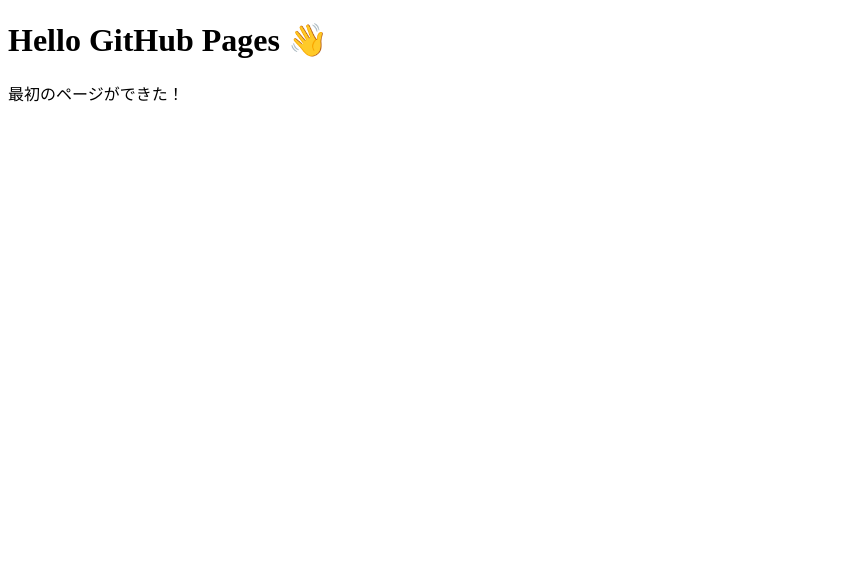
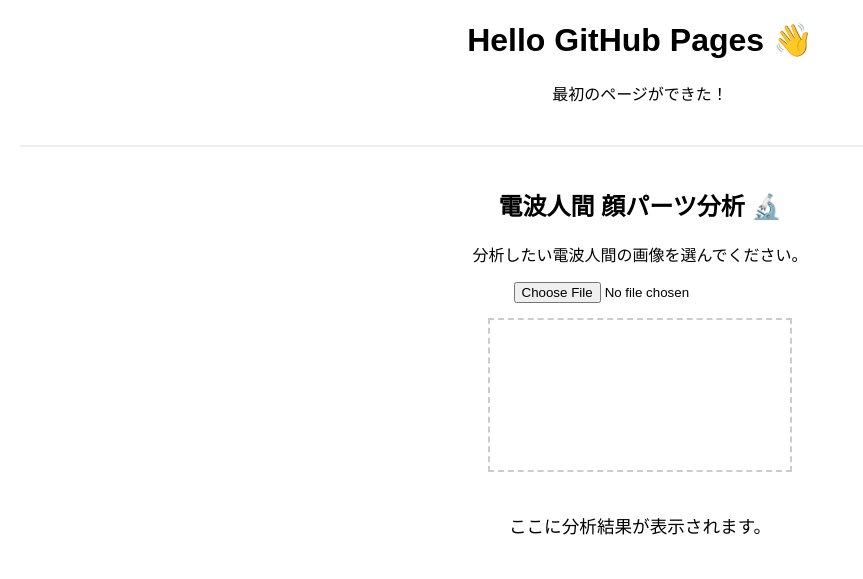
Before and after one commit to lilu0373/lilu0373.github.io, a plain HTML site: page index.html in a window 1280 px wide. Shown: the whole page, without its empty margins (0-863 px from the left). Drawn offline with Linux system fonts and the light colour scheme.

Commit message:
Update index.html

```diff
--- a/index.html
+++ b/index.html
@@ -1,8 +1,56 @@
 <!doctype html>
 <html lang="ja">
-<meta charset="utf-8">
-<meta name="viewport" content="width=device-width, initial-scale=1">
-<title>こんにちは</title>
-<h1>Hello GitHub Pages 👋</h1>
-<p>最初のページができた！</p>
+<head>
+    <meta charset="utf-8">
+    <meta name="viewport" content="width=device-width, initial-scale=1">
+    <title>こんにちは</title>
+    <style>
+        /* 簡単なデザインを追加 */
+        body {
+            font-family: sans-serif;
+            text-align: center;
+            margin: 20px;
+        }
+        #denpa-analyzer-section {
+            padding: 20px;
+            margin-top: 40px;
+            border-top: 2px solid #eee;
+        }
+        canvas {
+            border: 2px dashed #ccc;
+            max-width: 100%;
+            margin-top: 15px;
+        }
+        #result-area {
+            margin-top: 20px;
+            font-size: 1.1em;
+            text-align: left;
+            display: inline-block;
+        }
+    </style>
+</head>
+<body>
+
+    <h1>Hello GitHub Pages 👋</h1>
+    <p>最初のページができた！</p>
+
+    <section id="denpa-analyzer-section">
+
+        <h2>電波人間 顔パーツ分析 🔬</h2>
+        <p>分析したい電波人間の画像を選んでください。</p>
+
+        <input type="file" id="image-loader" accept="image/*">
+
+        <div>
+            <canvas id="image-canvas"></canvas>
+        </div>
+
+        <div id="result-area">
+            <p>ここに分析結果が表示されます。</p>
+        </div>
+
+    </section>
+    <script src="denpa_analyzer.js"></script>
+
+</body>
 </html>
```
